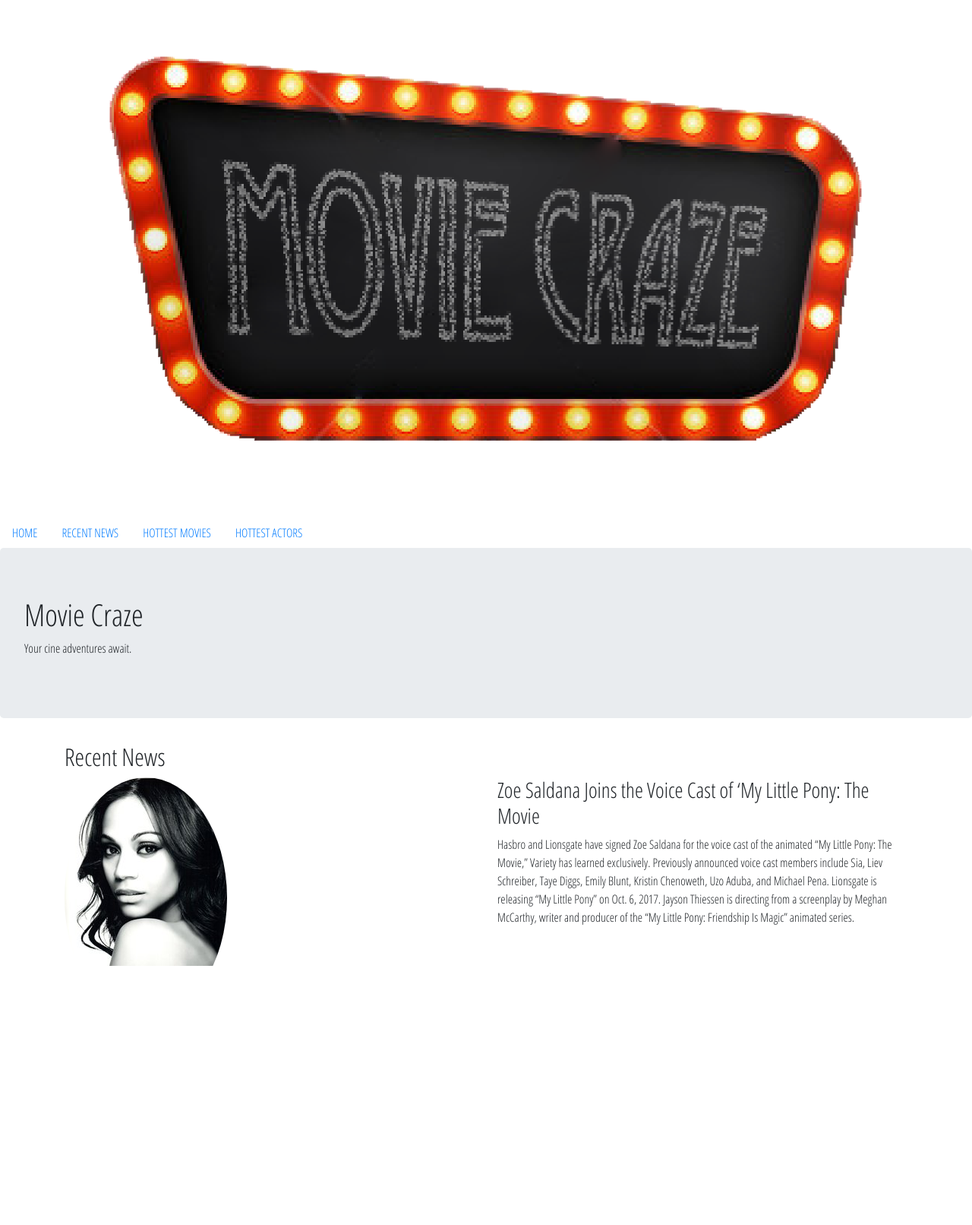
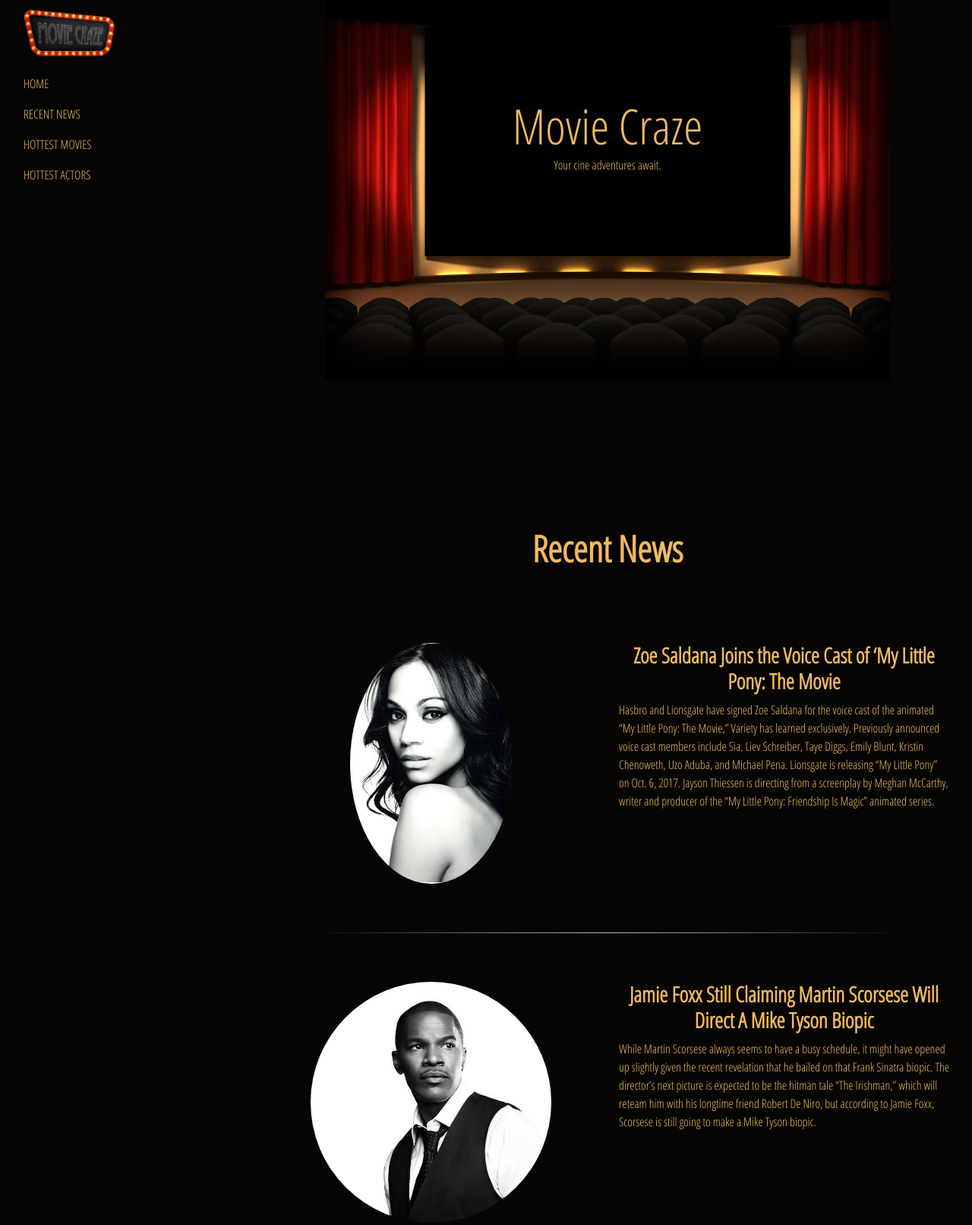
Before and after one commit to mstamle/MovieDatabase, a website: page src/index.html in a window 1280 px wide. Shown: the top 1612 px of the page at 76% size. Drawn offline with nearby package versions, Linux system fonts and the light colour scheme; files that its build step writes are made by us from their sources.

Commit message:
Vertical Menu

```diff
--- a/src/index.html
+++ b/src/index.html
@@ -6,91 +6,82 @@
     <meta http-equiv="X-UA-Compatible" content="IE=edge">
     <title>Movie Craze</title>
     <meta name="viewport" content="width=device-width, initial-scale=1">
-    <link href="https://fonts.googleapis.com/css?family=Open+Sans+Condensed:300"
-    rel="stylesheet">
-    <link rel="stylesheet" type="text/css" media="screen" href="/css/style.css"
-    />
-    <link rel="stylesheet" type="text/css" media="screen"
-    href="/css/md-style.css" />
+    <link href="https://fonts.googleapis.com/css?family=Open+Sans+Condensed:300" rel="stylesheet">
+    <link rel="stylesheet" type="text/css" media="screen" href="/css/style.css" />
+    <link rel="stylesheet" type="text/css" media="screen" href="/css/md-style.css" />
 </head>
 
-<body>
-    <header>
-        <div id="navbar" class="sticky">
-            <nav class="mynav">
-                <a href="/index.html">
-                    <img class="navbar-brand" src="/img/logo.png" alt="The logo
-                    of Movie Craze">
+<body data-spy="scroll" data-target="#myScrollspy" data-offset="1">
+
+    <div class="container-fluid">
+        <div class="row">
+            <nav class="col-sm-3 col-4" id="myScrollspy">
+                <ul class="nav flex-column">
+                    <a href="/index.html" class="navbar-brand">
+                        <img src="/img/logo.png" alt="The logo
+                                of Movie Craze" height="80px">
                     </a>
-                <ul class="nav navbar-right">
-                    <li>
+                    <li class="nav-item">
                         <a class="nav-link" href="#home">HOME</a>
                     </li>
-                    <li>
+                    <li class="nav-item">
                         <a class="nav-link" href="#recent">RECENT NEWS</a>
                     </li>
-                    <li>
+                    <li class="nav-item">
                         <a class="nav-link" href="#hotm">HOTTEST MOVIES</a>
                     </li>
-                    <li>
+                    <li class="nav-item">
                         <a class="nav-link" href="#hota">HOTTEST ACTORS</a>
                     </li>
                 </ul>
 
             </nav>
-        </div>
-        <div id="#home" class="jumbotron">
+
+            <div class="col-sm-9 col-8">
+                <div id="#home" class="jumbotron jumbotron-fluid">
                     <h1>Movie Craze</h1>
                     <p>Your cine adventures await.</p>
                 </div>
-    </header>
+
 
                 <main class="container">
                     <section id="#recent" class="section section--recent">
                         <h2>Recent News </h2>
 
                         <div class="row">
-               <div class="col-sm-6 justify-content-center">
+                            <div class="col-sm-6 justify-content-center text-center">
                                 <img src="/img/zSa.jpg" class="rounded-circle
                                         img-fluid" alt="Portrait of Zoe Saldana">
                             </div>
                             <div class="col-sm-6">
-                    <h3>Zoe Saldana Joins the Voice Cast of ‘My Little Pony: The
-                    Movie
+                                <h3>Zoe Saldana Joins the Voice Cast of ‘My Little Pony: The Movie
                                 </h3>
-                    <p>Hasbro and Lionsgate have signed Zoe Saldana for the
-                    voice cast of the animated “My Little Pony: The Movie,”
-                    Variety has learned exclusively. Previously announced voice
-                    cast members include Sia, Liev Schreiber, Taye Diggs, Emily
-                    Blunt, Kristin Chenoweth, Uzo Aduba, and Michael Pena.
-                    Lionsgate is releasing “My Little Pony” on Oct. 6, 2017.
-                    Jayson Thiessen is directing from a screenplay by Meghan
-                    McCarthy, writer and producer of the “My Little Pony:
-                    Friendship Is Magic” animated series.
+                                <p>Hasbro and Lionsgate have signed Zoe Saldana for the voice cast of the animated “My Little
+                                    Pony: The Movie,” Variety has learned exclusively. Previously announced voice cast members
+                                    include Sia, Liev Schreiber, Taye Diggs, Emily Blunt, Kristin Chenoweth, Uzo Aduba, and
+                                    Michael Pena. Lionsgate is releasing “My Little Pony” on Oct. 6, 2017. Jayson Thiessen
+                                    is directing from a screenplay by Meghan McCarthy, writer and producer of the “My Little
+                                    Pony: Friendship Is Magic” animated series.
                                 </p>
                             </div>
                         </div>
 
-
+                        <hr class="line">
                         <div class="row">
 
 
-                <div class="col-sm-6 justify-content-center">
-                    <img src="/img/jFo.jpg" class="rounded-circle
-                    img-fluid" alt="Portrait of Jamie Foxx">
+                            <div class="col-sm-6 justify-content-center text-center">
+                                <img src="/img/jFo.jpg" class="rounded-circle" alt="Portrait of Jamie Foxx" height="317px">
                             </div>
 
                             <div class="col-sm-6">
-                    <h3>Jamie Foxx Still Claiming Martin Scorsese Will Direct A
-                    Mike Tyson Biopic
+                                <h3>Jamie Foxx Still Claiming Martin Scorsese Will Direct A Mike Tyson Biopic
                                 </h3>
-                    <p>While Martin Scorsese always seems to have a busy
-                    schedule, it might have opened up slightly given the recent
-                    revelation that he bailed on that Frank Sinatra biopic. The
-                    director’s next picture is expected to be the hitman tale
-                    “The Irishman,” which will reteam him with his longtime
-                    friend Robert De Niro, but according to Jamie Foxx, Scorsese
-                    is still going to make a Mike Tyson biopic.</p>
+                                <p>While Martin Scorsese always seems to have a busy schedule, it might have opened up slightly
+                                    given the recent revelation that he bailed on that Frank Sinatra biopic. The director’s
+                                    next picture is expected to be the hitman tale “The Irishman,” which will reteam him
+                                    with his longtime friend Robert De Niro, but according to Jamie Foxx, Scorsese is still
+                                    going to make a Mike Tyson biopic.</p>
                             </div>
                         </div>
 
@@ -102,63 +93,48 @@
 
                     <div class="row">
                         <div class="col-md-4">
-                <div class="card">
-                    <img class="card-img-top" src="/img/rogue-one.jpg"
-                    alt="Poster of Movie Rogue One">
+                            <div class="card bg-dark">
+                                <img class="card-img-top" src="/img/rogue-one.jpg" alt="Poster of Movie Rogue One">
                                 <div class="card-body">
                                     <h3 class="card-title">Rogue One</h3>
-                        <p class="card-text">All looks lost for the Rebellion
-                        against the Empire as they learn of the existence of a
-                        new super weapon, the Death Star. Once a possible
-                        weakness in its construction is uncovered, the Rebel
-                        Alliance must set out on a desperate mission to steal
-                        the plans for the Death Star. The future of the entire
-                        galaxy now rests upon its success.
+                                    <p class="card-text">All looks lost for the Rebellion against the Empire as they learn of the existence of
+                                        a new super weapon, the Death Star. Once a possible weakness in its construction
+                                        is uncovered, the Rebel Alliance must set out on a desperate mission to steal the
+                                        plans for the Death Star. The future of the entire galaxy now rests upon its success.
                                     </p>
-                        <a href="rogue-one.html" class="btn btn-primary">See
-                        more
+                                    <a href="rogue-one.html" class="btn btn-primary">See more
                                     </a>
                                 </div>
                             </div>
                         </div>
 
                         <div class="col-md-4">
-                <div class="card">
-                    <img class="card-img-top" src="/img/rogue-one.jpg"
-                    alt="Poster of Movie Rogue One">
+                            <div class="card bg-dark">
+                                <img class="card-img-top" src="/img/rogue-one.jpg" alt="Poster of Movie Rogue One">
                                 <div class="card-body">
                                     <h3 class="card-title">Rogue One</h3>
-                        <p class="card-text">All looks lost for the Rebellion
-                        against the Empire as they learn of the existence of a
-                        new super weapon, the Death Star. Once a possible
-                        weakness in its construction is uncovered, the Rebel
-                        Alliance must set out on a desperate mission to steal
-                        the plans for the Death Star. The future of the entire
-                        galaxy now rests upon its success.
+                                    <p class="card-text">All looks lost for the Rebellion against the Empire as they learn of the existence of
+                                        a new super weapon, the Death Star. Once a possible weakness in its construction
+                                        is uncovered, the Rebel Alliance must set out on a desperate mission to steal the
+                                        plans for the Death Star. The future of the entire galaxy now rests upon its success.
                                     </p>
-                        <a href="rogue-one.html" class="btn btn-primary">See
-                        more
+                                    <a href="rogue-one.html" class="btn btn-primary">See more
                                     </a>
                                 </div>
                             </div>
                         </div>
 
                         <div class="col-md-4">
-                <div class="card">
-                    <img class="card-img-top" src="/img/rogue-one.jpg"
-                    alt="Poster of Movie Rogue One">
+                            <div class="card bg-dark">
+                                <img class="card-img-top" src="/img/rogue-one.jpg" alt="Poster of Movie Rogue One">
                                 <div class="card-body">
                                     <h3 class="card-title">Rogue One</h3>
-                        <p class="card-text">All looks lost for the Rebellion
-                        against the Empire as they learn of the existence of a
-                        new super weapon, the Death Star. Once a possible
-                        weakness in its construction is uncovered, the Rebel
-                        Alliance must set out on a desperate mission to steal
-                        the plans for the Death Star. The future of the entire
-                        galaxy now rests upon its success.
+                                    <p class="card-text">All looks lost for the Rebellion against the Empire as they learn of the existence of
+                                        a new super weapon, the Death Star. Once a possible weakness in its construction
+                                        is uncovered, the Rebel Alliance must set out on a desperate mission to steal the
+                                        plans for the Death Star. The future of the entire galaxy now rests upon its success.
                                     </p>
-                        <a href="rogue-one.html" class="btn btn-primary">See
-                        more
+                                    <a href="rogue-one.html" class="btn btn-primary">See more
                                     </a>
                                 </div>
                             </div>
@@ -170,66 +146,51 @@
                         <h2>Hot Actors</h2>
                         <div class="row">
                             <div class="col-md-4">
-                    <div class="card">
-                        <img class="card-img-top" src="/img/rogue-one.jpg"
-                        alt="Poster of Movie Rogue One">
+                                <div class="card bg-dark">
+                                    <img class="card-img-top" src="/img/rogue-one.jpg" alt="Poster of Movie Rogue One">
                                     <div class="card-body">
                                         <h3 class="card-title">Rogue One</h3>
-                            <p class="card-text">All looks lost for the
-                            Rebellion against the Empire as they learn of the
-                            existence of a new super weapon, the Death Star.
-                            Once a possible weakness in its construction is
-                            uncovered, the Rebel Alliance must set out on a
-                            desperate mission to steal the plans for the Death
-                            Star. The future of the entire galaxy now rests upon
+                                        <p class="card-text">All looks lost for the Rebellion against the Empire as they learn of the existence
+                                            of a new super weapon, the Death Star. Once a possible weakness in its construction
+                                            is uncovered, the Rebel Alliance must set out on a desperate mission to steal
+                                            the plans for the Death Star. The future of the entire galaxy now rests upon
                                             its success.
                                         </p>
-                            <a href="rogue-one.html" class="btn btn-primary">See
-                            more
+                                        <a href="rogue-one.html" class="btn btn-primary">See more
                                         </a>
                                     </div>
                                 </div>
                             </div>
 
                             <div class="col-md-4">
-                    <div class="card">
-                        <img class="card-img-top" src="/img/rogue-one.jpg"
-                        alt="Poster of Movie Rogue One">
+                                <div class="card bg-dark">
+                                    <img class="card-img-top" src="/img/rogue-one.jpg" alt="Poster of Movie Rogue One">
                                     <div class="card-body">
                                         <h3 class="card-title">Rogue One</h3>
-                            <p class="card-text">All looks lost for the
-                            Rebellion against the Empire as they learn of the
-                            existence of a new super weapon, the Death Star.
-                            Once a possible weakness in its construction is
-                            uncovered, the Rebel Alliance must set out on a
-                            desperate mission to steal the plans for the Death
-                            Star. The future of the entire galaxy now rests upon
+                                        <p class="card-text">All looks lost for the Rebellion against the Empire as they learn of the existence
+                                            of a new super weapon, the Death Star. Once a possible weakness in its construction
+                                            is uncovered, the Rebel Alliance must set out on a desperate mission to steal
+                                            the plans for the Death Star. The future of the entire galaxy now rests upon
                                             its success.
                                         </p>
-                            <a href="rogue-one.html" class="btn btn-primary">See
-                            more
+                                        <a href="rogue-one.html" class="btn btn-primary">See more
                                         </a>
                                     </div>
                                 </div>
                             </div>
 
                             <div class="col-md-4">
-                    <div class="card">
-                        <img class="card-img-top" src="/img/rogue-one.jpg"
-                        alt="Poster of Movie Rogue One">
+                                <div class="card bg-dark">
+                                    <img class="card-img-top" src="/img/rogue-one.jpg" alt="Poster of Movie Rogue One">
                                     <div class="card-body">
                                         <h3 class="card-title">Rogue One</h3>
-                            <p class="card-text">All looks lost for the
-                            Rebellion against the Empire as they learn of the
-                            existence of a new super weapon, the Death Star.
-                            Once a possible weakness in its construction is
-                            uncovered, the Rebel Alliance must set out on a
-                            desperate mission to steal the plans for the Death
-                            Star. The future of the entire galaxy now rests upon
+                                        <p class="card-text">All looks lost for the Rebellion against the Empire as they learn of the existence
+                                            of a new super weapon, the Death Star. Once a possible weakness in its construction
+                                            is uncovered, the Rebel Alliance must set out on a desperate mission to steal
+                                            the plans for the Death Star. The future of the entire galaxy now rests upon
                                             its success.
                                         </p>
-                            <a href="rogue-one.html" class="btn btn-primary">See
-                            more
+                                        <a href="rogue-one.html" class="btn btn-primary">See more
                                         </a>
                                     </div>
                                 </div>
@@ -240,9 +201,12 @@
                     </section>
 
                 </main>
+            </div>
+        </div>
+    </div>
 
-    <footer>
-        <p class="text-center">Copyright 2018 - Movie Craze by TL</p>
+    <footer class="m-4">
+        <p class="text-center p-4">Copyright 2018 - Movie Craze by TL</p>
     </footer>
 
 </body>
--- a/src/scss/_custom-variables.scss
+++ b/src/scss/_custom-variables.scss
@@ -8,11 +8,11 @@
 // // Color system
 // //
 
-// // $sandybrown: #F1BA5F;
-// // $firebrick: #A42616;
-// // $saddlebrown: #591F12;
-// // $black:#070504;
-// // $darkerbrown: #2F0B07;
+$sandybrown: #F1BA5F;
+$firebrick: #A42616;
+$saddlebrown: #591F12;
+$black:#070504;
+$darkerbrown: #2F0B07;
 
 // // stylelint-disable
 // $white:    #fff !default;
@@ -68,8 +68,8 @@
 //   "gray-dark":  $gray-800
 // ), $colors);
 
-// $primary:       #F1BA5F !default;
-// $secondary:     $gray-600 !default;
+$primary:       #F1BA5F !default;
+$secondary:     #A42616 !default;
 // $success:       $green !default;
 // $info:          $cyan !default;
 // $warning:       $yellow !default;
@@ -142,8 +142,8 @@
 // //
 // // Settings for the `<body>` element.
 
-// $body-bg:                   $white !default;
-// $body-color:                $gray-900 !default;
+$body-bg:                   $black;
+$body-color:                $sandybrown !default;
 
 // // Links
 // //
--- a/src/scss/md-style.scss
+++ b/src/scss/md-style.scss
@@ -1,4 +1,4 @@
-// $sandybrown: #F1BA5F;
+$sandybrown: #F1BA5F;
 // $firebrick: #A42616;
 // $saddlebrown: #591F12;
 // $black:#070504;
@@ -74,33 +74,38 @@
 
 
 
-// .jumbotron {
-//     flex-wrap: wrap;
-//     margin: auto;
-//     margin-top: 5em;
-//     margin-bottom: 4em;
-//     width: 80%;
-//     padding-top: 10vw;
-//     padding-left: 10vw;
-//     padding-right: 10vw;
-//     padding-bottom: 20vw;
-//     background-image: url(/img/background.jpg);
-//     background-size: cover;
-//     background-position: center center;
-//     color: $sandybrown;
-//     text-align: center;
-// }
+.jumbotron {
 
-// h1 {
-//     font-size: 1.7rem;
-//     margin-bottom: 0;
-// }
+    margin: auto;
+    margin-bottom: 4em;
+    width: 80%;
+    padding-top: 10vw;
+    padding-left: 10vw;
+    padding-right: 10vw;
+    padding-bottom: 20vw;
+    background-image: url(/img/background.jpg);
+    background-size: cover;
+    background-position: center center;
+    color: $sandybrown;
+    text-align: center;
+}
 
-// h2,
-// h3 {
-//     text-align: center;
-//     font-weight: bold;
-// }
+h1 {
+    font-size: 4rem;
+    margin-bottom: 0;
+}
+
+h2,
+h3 {
+    text-align: center;
+    font-weight: bold;
+}
+
+h2 {
+    font-size: 3rem;
+    margin-top: 4em;
+    margin-bottom: 2em;
+}
 
 // .container {
 //     width: 90%;
@@ -120,14 +125,14 @@
 // }
 // /* Gradient transparent - color - transparent */
 
-// .line {
-//     border: 0;
-//     height: 1px;
-//     background-image: linear-gradient(to right, rgba(255, 255, 255, 0),
-//                                                 rgba(255,255,255, 0.75),
-//                                                 rgba(255, 255, 255, 0));
-//     margin: 4em;
-// }
+.line {
+    border: 0;
+    height: 1px;
+    background-image: linear-gradient(to right, rgba(255, 255, 255, 0),
+                                                rgba(255,255,255, 0.75),
+                                                rgba(255, 255, 255, 0));
+    margin: 4em;
+}
 
 // article {
 //     display: flex;
```
Lines whose indentation alone changed are shown as unchanged.
